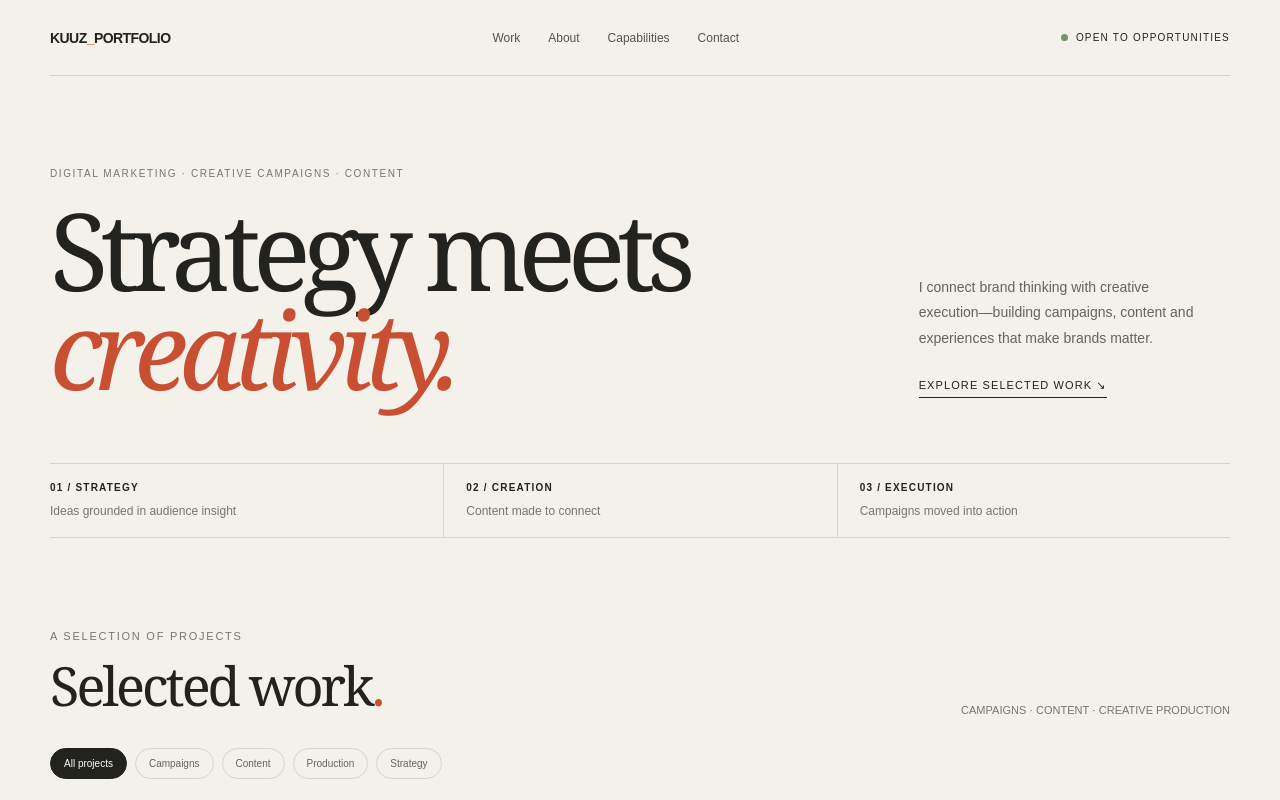
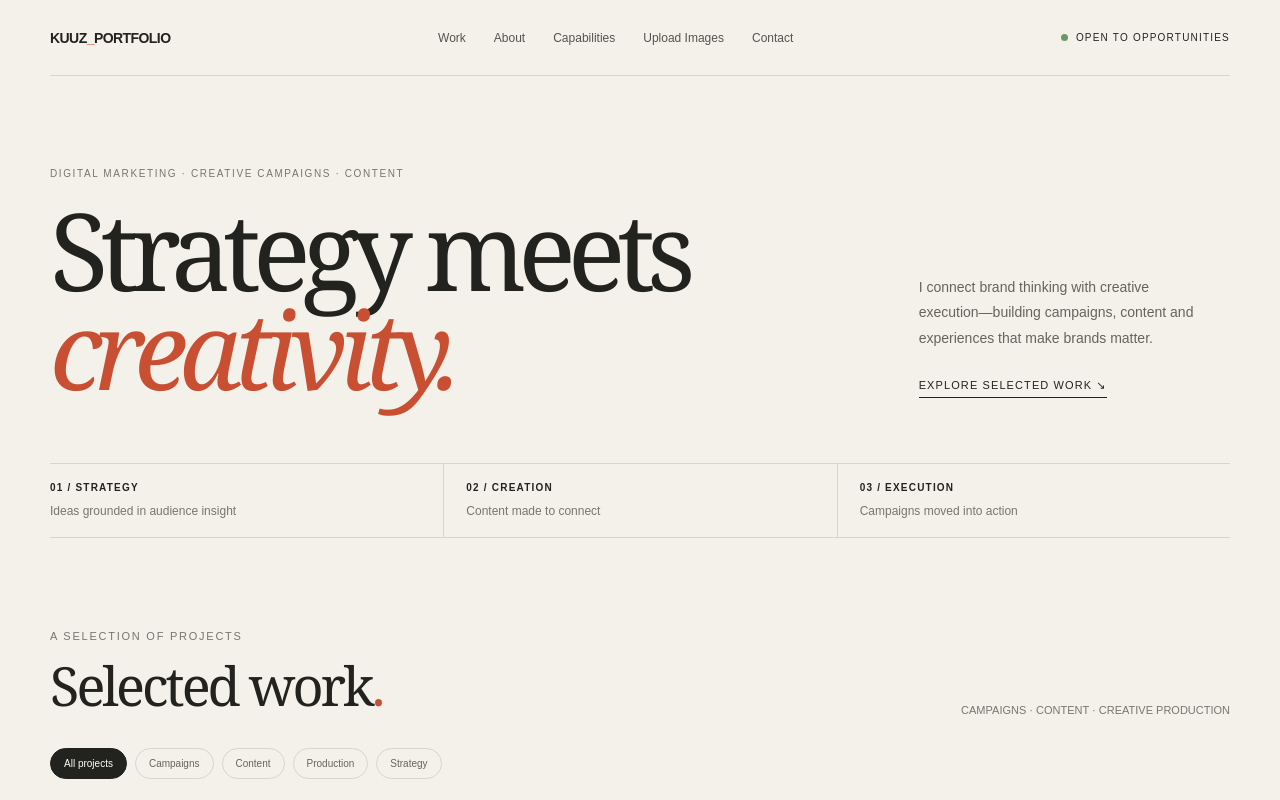
Before and after one commit to Kuuzzzz/Kuuz-Working-Deck, a plain HTML site: page portfolio/index.html in a window 1280 px wide. Shown: the top 800 px of the page. Drawn offline with Linux system fonts and the light colour scheme.

Commit message:
Add image upload tool link to portfolio navigation

```diff
--- a/portfolio/index.html
+++ b/portfolio/index.html
@@ -24,7 +24,7 @@
 <body>
   <header class="wrap topbar">
     <a class="wordmark" href="#top" aria-label="Kuuz portfolio home">KUUZ<span>_</span>PORTFOLIO</a>
-    <nav class="nav" aria-label="Main navigation"><a href="#work">Work</a><a href="#about">About</a><a href="#capabilities">Capabilities</a><a href="#contact">Contact</a></nav>
+    <nav class="nav" aria-label="Main navigation"><a href="#work">Work</a><a href="#about">About</a><a href="#capabilities">Capabilities</a><a href="upload.html">Upload Images</a><a href="#contact">Contact</a></nav>
     <div class="availability"><i class="dot"></i> Open to opportunities</div>
   </header>
   <main id="top">
```
